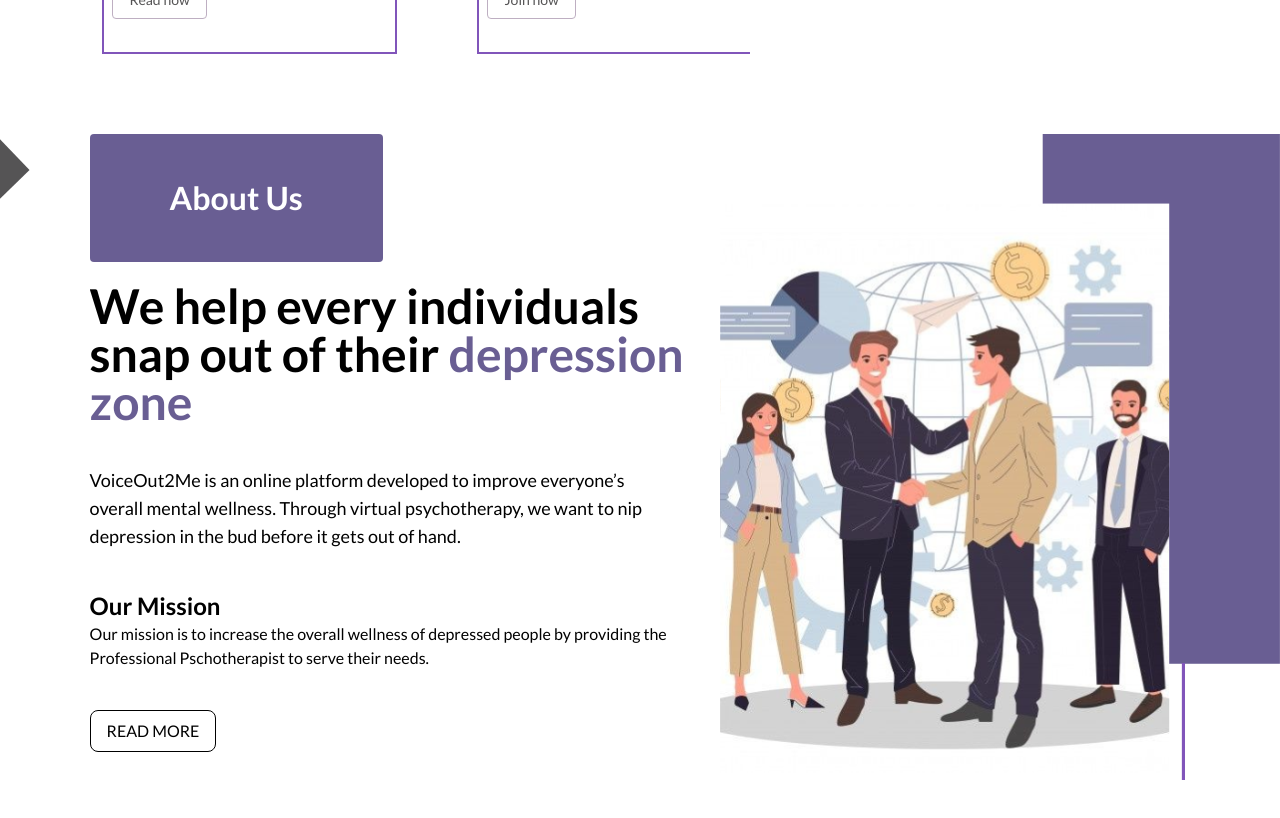
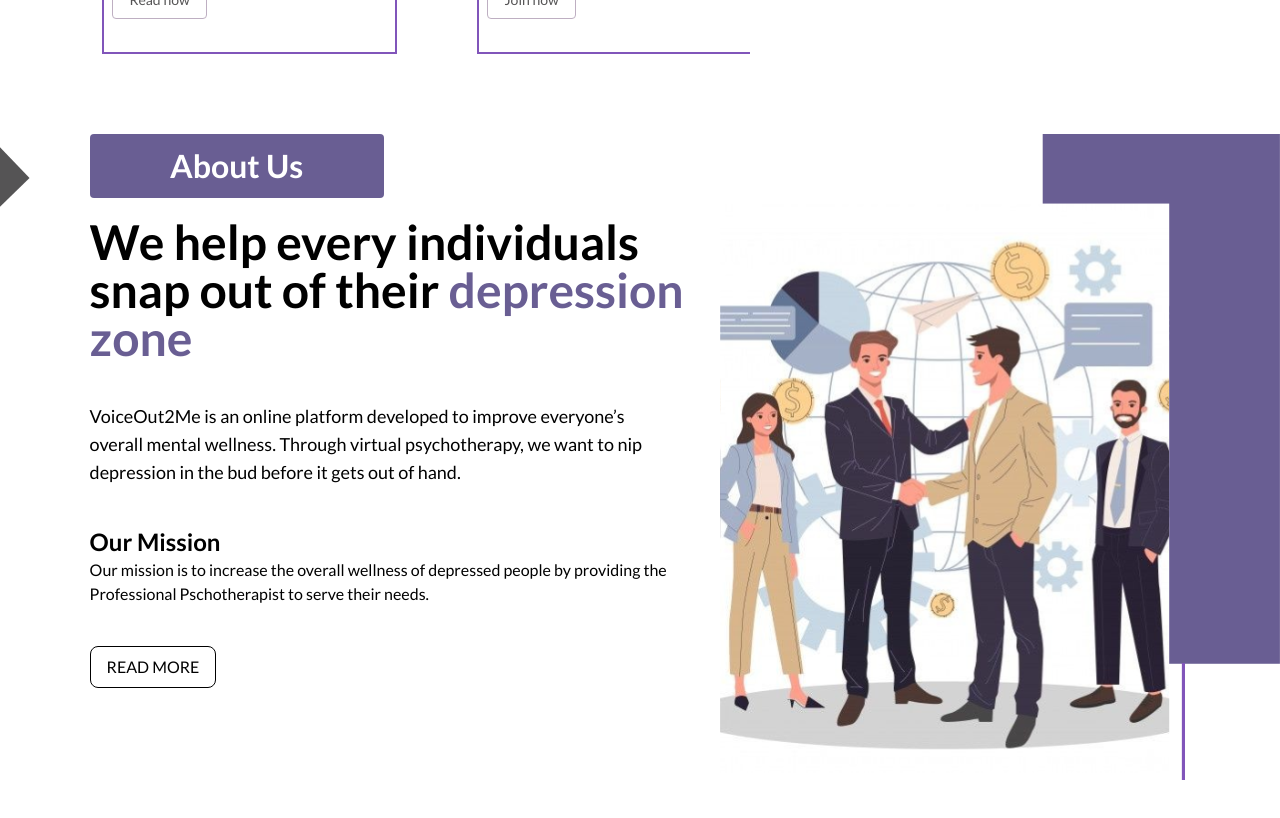
Before and after one commit to ichie-Ozor/voiceOut2Me, a React (Create React App) app: page /home in a window 1280 px wide. Shown: the part 1340-2158 px from the top of the page. Built offline with nearby package versions, Linux system fonts and the light colour scheme.

Commit message:
about us section added

```diff
--- a/src/component/landing page/AboutSection.jsx
+++ b/src/component/landing page/AboutSection.jsx
@@ -8,12 +8,12 @@ const AboutSection = () => {
       <section className="w-[93%] ml-auto  h-[51.063rem] mt-[5rem] flex font-Lato">
         <div className="about-text-wrapper w-[54%] relative">
           <div>
-            <button className="bg-[#695E93] text-white py-[40px] px-[80px] rounded text-[32px] font-bold">
+            <h1 className="bg-[#695E93] text-white p-2 rounded text-[32px] font-bold w-[18.375rem] text-center">
               About Us
-            </button>
             <span className="absolute left-[-6rem]">
               <img src={LeftTriangle} alt="left triangle" />
             </span>
+            </h1>
           </div>
           <div className="flex flex-col gap-10">
             <div>
```
